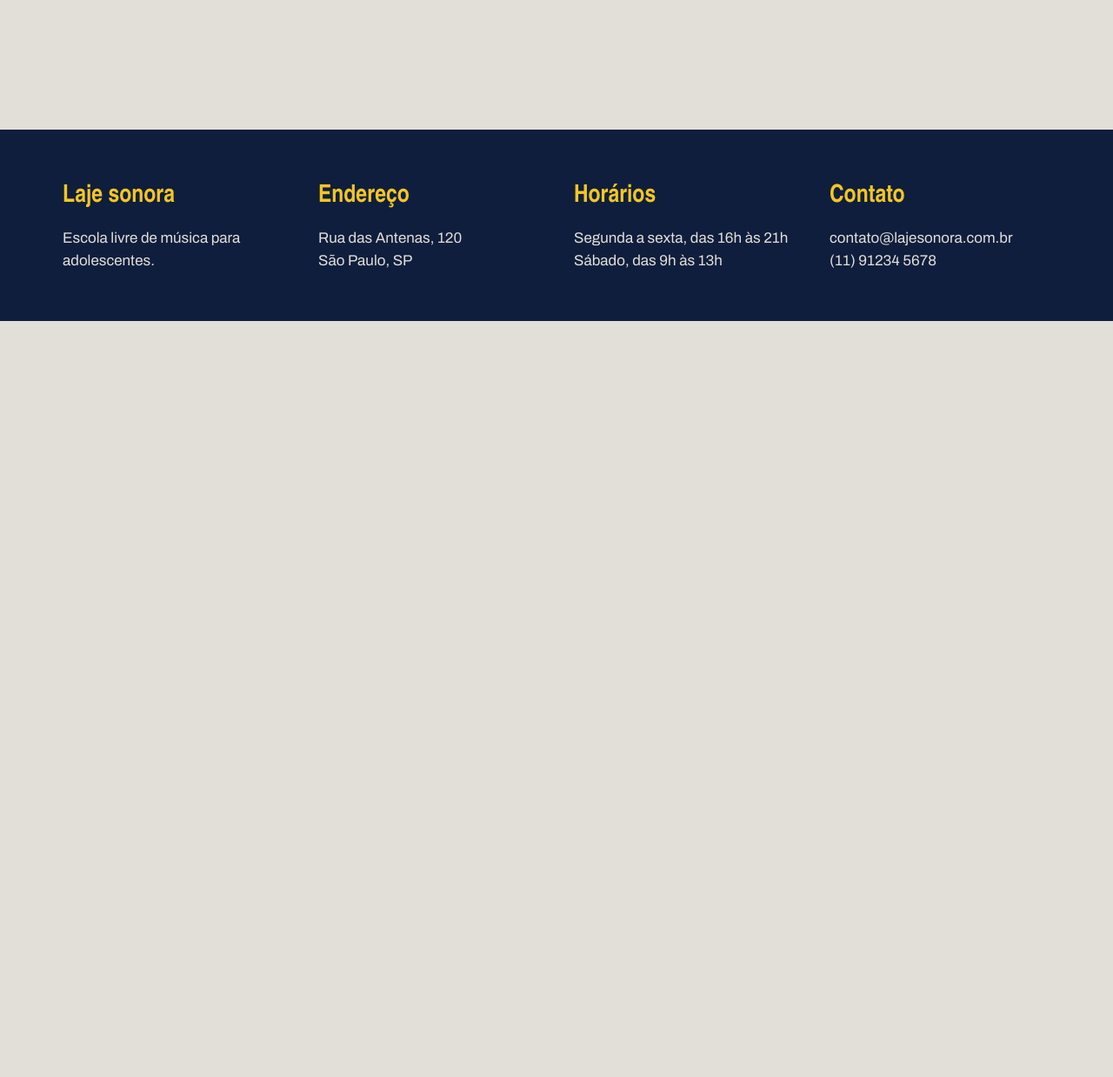
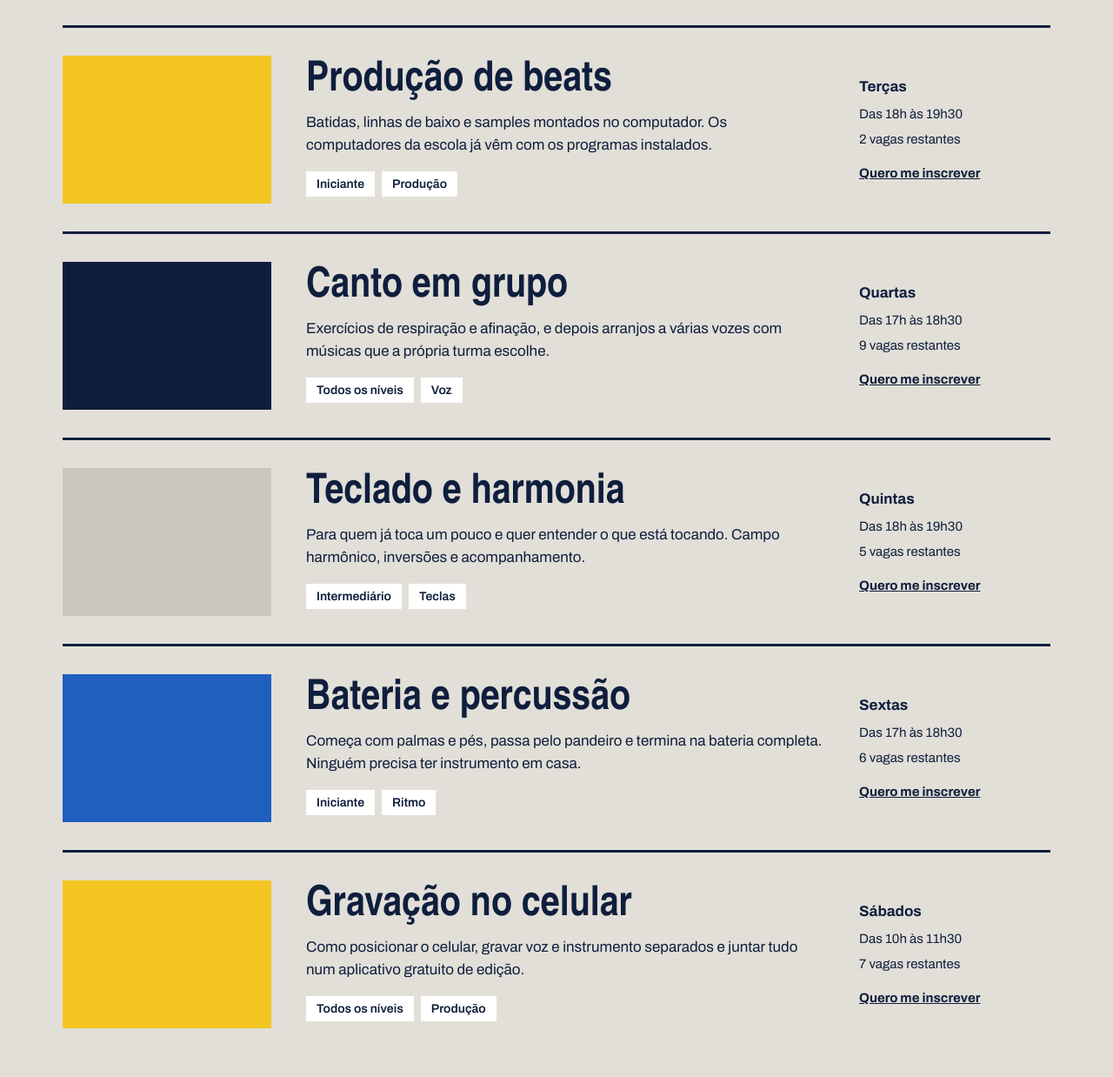
Before and after one commit to henriquesantosmaciel-alt/laje_sonora2, a plain HTML site: page oficinas.html in a window 1280 px wide. Shown: the part 742-1980 px from the top of the page at 87% size. Before the commit the page ends 1111 px from the top, so only its background shows below. Drawn offline with Linux system fonts and the light colour scheme; a web font is replaced by a local one.

Commit message:
Update oficinas.html

```diff
--- a/oficinas.html
+++ b/oficinas.html
@@ -57,7 +57,6 @@
                 <div class="foto foto-azul"></div>
 
                 <div class="oficina-texto">
-
                     <h2>Violão do zero</h2>
 
                     <p>
@@ -69,13 +68,147 @@
                         <span class="etiqueta">Iniciante</span>
                         <span class="etiqueta">Cordas</span>
                     </div>
-
                 </div>
 
                 <div class="oficina-detalhes">
                     <strong>Segundas</strong>
                     <span>Das 17h às 18h30</span>
                     <span>4 vagas restantes</span>
+                    <a href="inscricao.html">Quero me inscrever</a>
+                </div>
+
+            </article>
+
+            <article class="oficina">
+
+                <div class="foto foto-amarela"></div>
+
+                <div class="oficina-texto">
+                    <h2>Produção de beats</h2>
+
+                    <p>
+                        Batidas, linhas de baixo e samples montados no computador.
+                        Os computadores da escola já vêm com os programas instalados.
+                    </p>
+
+                    <div class="etiquetas">
+                        <span class="etiqueta">Iniciante</span>
+                        <span class="etiqueta">Produção</span>
+                    </div>
+                </div>
+
+                <div class="oficina-detalhes">
+                    <strong>Terças</strong>
+                    <span>Das 18h às 19h30</span>
+                    <span>2 vagas restantes</span>
+                    <a href="inscricao.html">Quero me inscrever</a>
+                </div>
+
+            </article>
+
+            <article class="oficina">
+
+                <div class="foto foto-tinta"></div>
+
+                <div class="oficina-texto">
+                    <h2>Canto em grupo</h2>
+
+                    <p>
+                        Exercícios de respiração e afinação, e depois arranjos
+                        a várias vozes com músicas que a própria turma escolhe.
+                    </p>
+
+                    <div class="etiquetas">
+                        <span class="etiqueta">Todos os níveis</span>
+                        <span class="etiqueta">Voz</span>
+                    </div>
+                </div>
+
+                <div class="oficina-detalhes">
+                    <strong>Quartas</strong>
+                    <span>Das 17h às 18h30</span>
+                    <span>9 vagas restantes</span>
+                    <a href="inscricao.html">Quero me inscrever</a>
+                </div>
+
+            </article>
+
+            <article class="oficina">
+
+                <div class="foto"></div>
+
+                <div class="oficina-texto">
+                    <h2>Teclado e harmonia</h2>
+
+                    <p>
+                        Para quem já toca um pouco e quer entender o que está
+                        tocando. Campo harmônico, inversões e acompanhamento.
+                    </p>
+
+                    <div class="etiquetas">
+                        <span class="etiqueta">Intermediário</span>
+                        <span class="etiqueta">Teclas</span>
+                    </div>
+                </div>
+
+                <div class="oficina-detalhes">
+                    <strong>Quintas</strong>
+                    <span>Das 18h às 19h30</span>
+                    <span>5 vagas restantes</span>
+                    <a href="inscricao.html">Quero me inscrever</a>
+                </div>
+
+            </article>
+
+            <article class="oficina">
+
+                <div class="foto foto-azul"></div>
+
+                <div class="oficina-texto">
+                    <h2>Bateria e percussão</h2>
+
+                    <p>
+                        Começa com palmas e pés, passa pelo pandeiro e termina
+                        na bateria completa. Ninguém precisa ter instrumento em casa.
+                    </p>
+
+                    <div class="etiquetas">
+                        <span class="etiqueta">Iniciante</span>
+                        <span class="etiqueta">Ritmo</span>
+                    </div>
+                </div>
+
+                <div class="oficina-detalhes">
+                    <strong>Sextas</strong>
+                    <span>Das 17h às 18h30</span>
+                    <span>6 vagas restantes</span>
+                    <a href="inscricao.html">Quero me inscrever</a>
+                </div>
+
+            </article>
+
+            <article class="oficina">
+
+                <div class="foto foto-amarela"></div>
+
+                <div class="oficina-texto">
+                    <h2>Gravação no celular</h2>
+
+                    <p>
+                        Como posicionar o celular, gravar voz e instrumento
+                        separados e juntar tudo num aplicativo gratuito de edição.
+                    </p>
+
+                    <div class="etiquetas">
+                        <span class="etiqueta">Todos os níveis</span>
+                        <span class="etiqueta">Produção</span>
+                    </div>
+                </div>
+
+                <div class="oficina-detalhes">
+                    <strong>Sábados</strong>
+                    <span>Das 10h às 11h30</span>
+                    <span>7 vagas restantes</span>
                     <a href="inscricao.html">Quero me inscrever</a>
                 </div>
 
```
